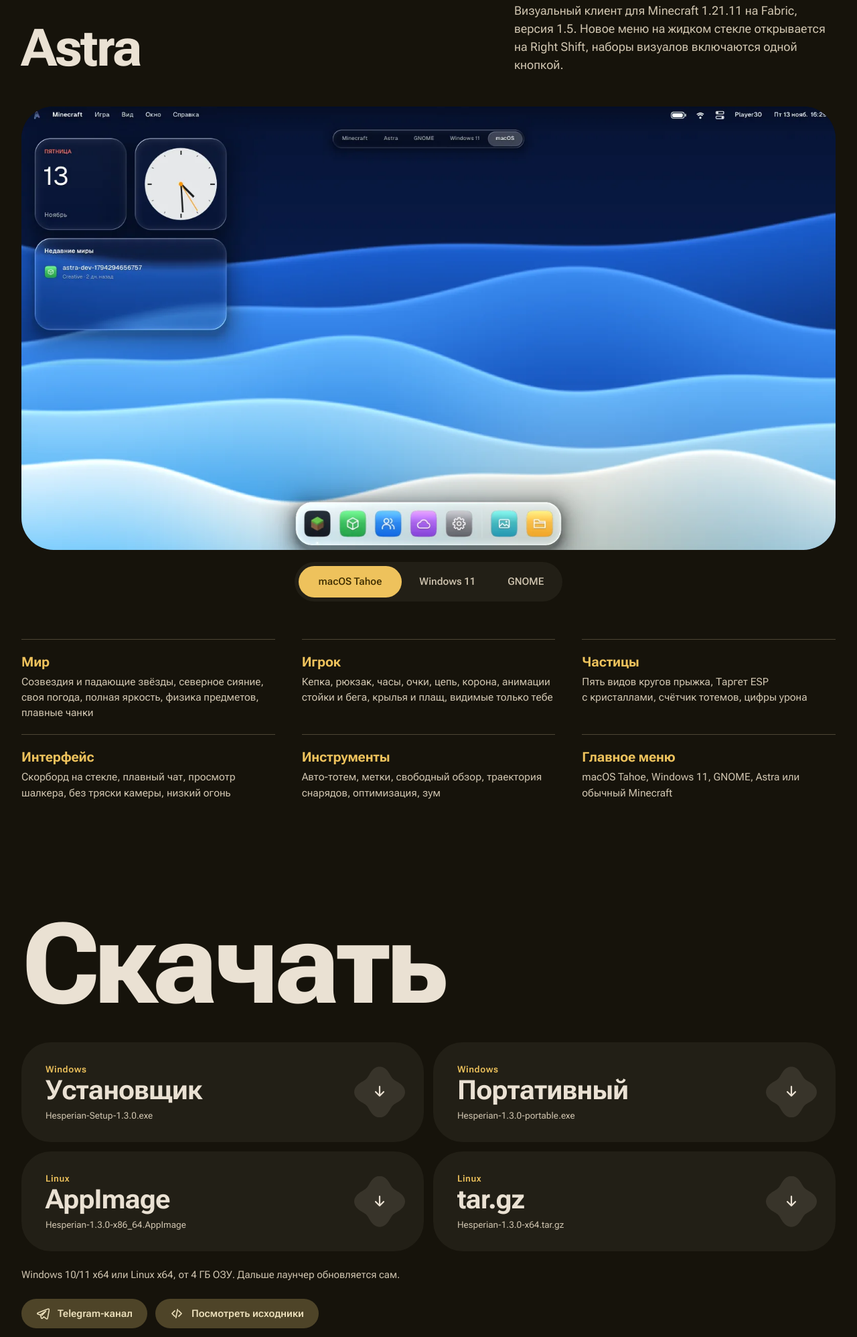
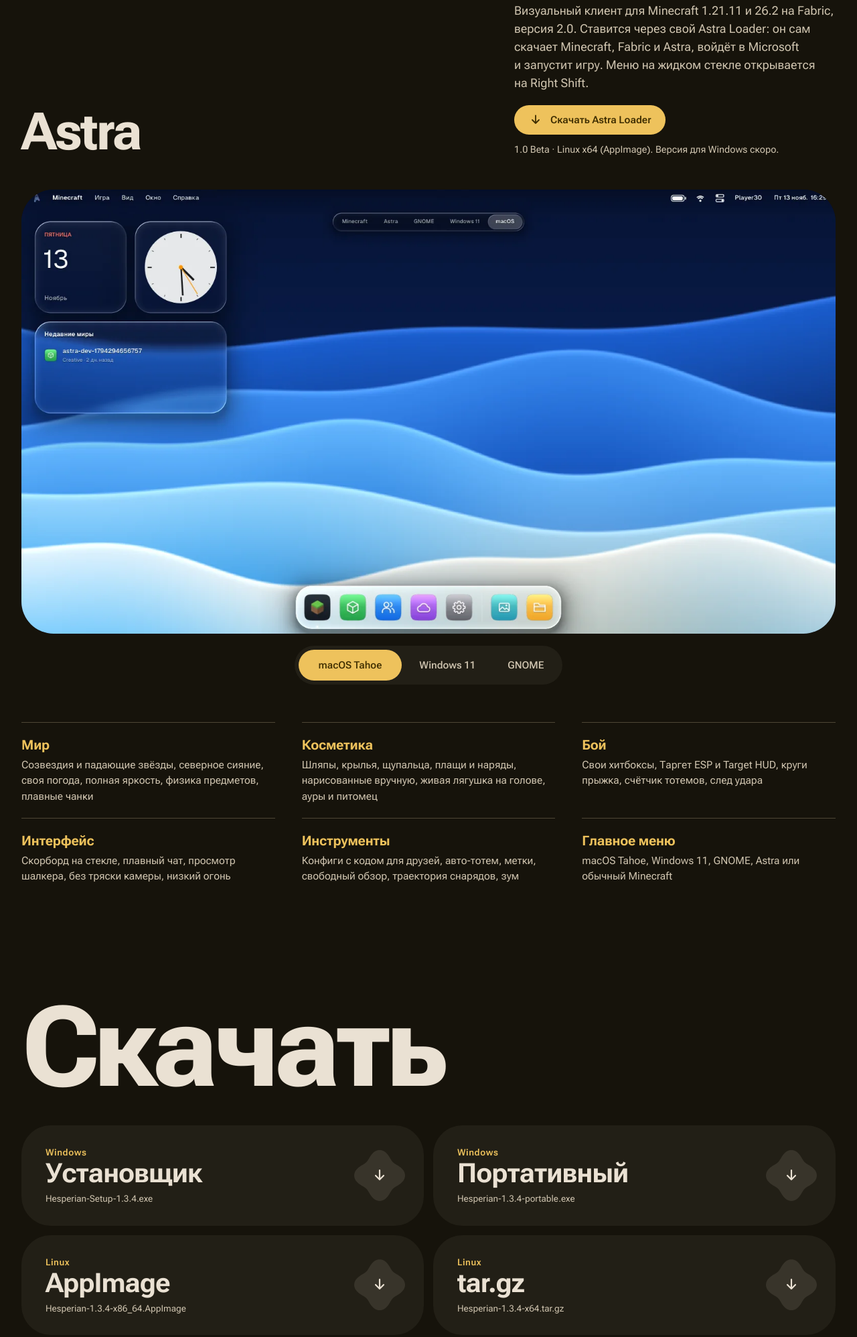
Before and after one commit to Defender1337afk/Defender1337afk.github.io, a plain HTML site: page index.html in a window 1280 px wide. Shown: the part 5185-7181 px from the top of the page at 67% size. Drawn offline with Linux system fonts and the light colour scheme.

Commit message:
Hesperian 1.3.4 и Astra Loader 1.0 Beta

```diff
--- a/index.html
+++ b/index.html
@@ -4,7 +4,7 @@
 <meta charset="utf-8">
 <meta name="viewport" content="width=device-width, initial-scale=1">
 <title>Hesperian — лаунчер Minecraft для Windows и Linux</title>
-<meta name="description" content="Hesperian 1.3 Aetherbloom — лаунчер Minecraft с интерфейсом как в IDE: сборки, моды с Modrinth и CurseForge, статистика FPS, скины и визуальный клиент Astra.">
+<meta name="description" content="Hesperian 1.3 Aetherbloom — лаунчер Minecraft с интерфейсом как в IDE: сборки, моды с Modrinth и CurseForge, статистика FPS и скины. Astra Visuals 2.0 со своим Astra Loader.">
 <meta name="theme-color" content="#16130b">
 <meta name="color-scheme" content="dark">
 <link rel="canonical" href="https://defender1337afk.github.io/">
@@ -184,7 +184,13 @@
 <section class="astra" id="astra">
   <div class="astra__head" data-reveal>
     <h2>Astra</h2>
-    <p>Визуальный клиент для Minecraft 1.21.11 на&nbsp;Fabric, версия 1.5. Новое меню на&nbsp;жидком стекле открывается на&nbsp;Right Shift, наборы визуалов включаются одной кнопкой.</p>
+    <div class="astra__side">
+    <p>Визуальный клиент для Minecraft 1.21.11 и&nbsp;26.2 на&nbsp;Fabric, версия 2.0. Ставится через свой Astra Loader: он&nbsp;сам скачает Minecraft, Fabric и&nbsp;Astra, войдёт в&nbsp;Microsoft и&nbsp;запустит игру. Меню на&nbsp;жидком стекле открывается на&nbsp;Right Shift.</p>
+    <div class="astra__get">
+      <a class="btn btn--filled btn--small" href="https://github.com/Defender1337afk/Defender1337afk.github.io/releases/download/astra-loader-1.0.0-beta/AstraLoader-1.0.0-beta-x86_64.AppImage" data-file="AstraLoader-1.0.0-beta-x86_64.AppImage"><svg viewBox="0 0 24 24" width="20" height="20" aria-hidden="true"><path d="M12 4v14m-6-6 6 6 6-6" fill="none" stroke="currentColor" stroke-width="2.2" stroke-linecap="round" stroke-linejoin="round"/></svg>Скачать Astra Loader</a>
+      <span class="astra__note">1.0 Beta · Linux x64 (AppImage). Версия для Windows скоро.</span>
+    </div>
+    </div>
   </div>
   <div class="astra__stage" data-astra data-reveal>
     <div class="surface surface--astra">
@@ -209,10 +215,10 @@
   </div>
   <dl class="facts" data-reveal>
     <div><dt>Мир</dt><dd>Созвездия и&nbsp;падающие звёзды, северное сияние, своя погода, полная яркость, физика предметов, плавные чанки</dd></div>
-    <div><dt>Игрок</dt><dd>Кепка, рюкзак, часы, очки, цепь, корона, анимации стойки и&nbsp;бега, крылья и&nbsp;плащ, видимые только тебе</dd></div>
-    <div><dt>Частицы</dt><dd>Пять видов кругов прыжка, Таргет ESP с&nbsp;кристаллами, счётчик тотемов, цифры урона</dd></div>
+    <div><dt>Косметика</dt><dd>Шляпы, крылья, щупальца, плащи и&nbsp;наряды, нарисованные вручную, живая лягушка на&nbsp;голове, ауры и&nbsp;питомец</dd></div>
+    <div><dt>Бой</dt><dd>Свои хитбоксы, Таргет ESP и&nbsp;Target HUD, круги прыжка, счётчик тотемов, след удара</dd></div>
     <div><dt>Интерфейс</dt><dd>Скорборд на&nbsp;стекле, плавный чат, просмотр шалкера, без тряски камеры, низкий огонь</dd></div>
-    <div><dt>Инструменты</dt><dd>Авто-тотем, метки, свободный обзор, траектория снарядов, оптимизация, зум</dd></div>
+    <div><dt>Инструменты</dt><dd>Конфиги с&nbsp;кодом для друзей, авто-тотем, метки, свободный обзор, траектория снарядов, зум</dd></div>
     <div><dt>Главное меню</dt><dd>macOS Tahoe, Windows&nbsp;11, GNOME, Astra или обычный Minecraft</dd></div>
   </dl>
 </section>
@@ -221,34 +227,34 @@
   <h2 data-reveal>Скачать</h2>
   <ul class="files" data-reveal>
     <li>
-      <a href="https://github.com/Defender1337afk/Defender1337afk.github.io/releases/download/v1.3.0/Hesperian-Setup-1.3.0.exe" data-file="Hesperian-Setup-1.3.0.exe">
+      <a href="https://github.com/Defender1337afk/Defender1337afk.github.io/releases/download/v1.3.4/Hesperian-Setup-1.3.4.exe" data-file="Hesperian-Setup-1.3.4.exe">
         <span class="files__os">Windows</span>
         <span class="files__name">Установщик</span>
-        <span class="files__file">Hesperian-Setup-1.3.0.exe</span>
+        <span class="files__file">Hesperian-Setup-1.3.4.exe</span>
         <span class="files__go" aria-hidden="true"><svg viewBox="0 0 24 24" width="24" height="24"><path d="M12 4v14m-6-6 6 6 6-6" fill="none" stroke="currentColor" stroke-width="2.2" stroke-linecap="round" stroke-linejoin="round"/></svg></span>
       </a>
     </li>
     <li>
-      <a href="https://github.com/Defender1337afk/Defender1337afk.github.io/releases/download/v1.3.0/Hesperian-1.3.0-portable.exe" data-file="Hesperian-1.3.0-portable.exe">
+      <a href="https://github.com/Defender1337afk/Defender1337afk.github.io/releases/download/v1.3.4/Hesperian-1.3.4-portable.exe" data-file="Hesperian-1.3.4-portable.exe">
         <span class="files__os">Windows</span>
         <span class="files__name">Портативный</span>
-        <span class="files__file">Hesperian-1.3.0-portable.exe</span>
+        <span class="files__file">Hesperian-1.3.4-portable.exe</span>
         <span class="files__go" aria-hidden="true"><svg viewBox="0 0 24 24" width="24" height="24"><path d="M12 4v14m-6-6 6 6 6-6" fill="none" stroke="currentColor" stroke-width="2.2" stroke-linecap="round" stroke-linejoin="round"/></svg></span>
       </a>
     </li>
     <li>
-      <a href="https://github.com/Defender1337afk/Defender1337afk.github.io/releases/download/v1.3.0/Hesperian-1.3.0-x86_64.AppImage" data-file="Hesperian-1.3.0-x86_64.AppImage">
+      <a href="https://github.com/Defender1337afk/Defender1337afk.github.io/releases/download/v1.3.4/Hesperian-1.3.4-x86_64.AppImage" data-file="Hesperian-1.3.4-x86_64.AppImage">
         <span class="files__os">Linux</span>
         <span class="files__name">AppImage</span>
-        <span class="files__file">Hesperian-1.3.0-x86_64.AppImage</span>
+        <span class="files__file">Hesperian-1.3.4-x86_64.AppImage</span>
         <span class="files__go" aria-hidden="true"><svg viewBox="0 0 24 24" width="24" height="24"><path d="M12 4v14m-6-6 6 6 6-6" fill="none" stroke="currentColor" stroke-width="2.2" stroke-linecap="round" stroke-linejoin="round"/></svg></span>
       </a>
     </li>
     <li>
-      <a href="https://github.com/Defender1337afk/Defender1337afk.github.io/releases/download/v1.3.0/Hesperian-1.3.0-x64.tar.gz" data-file="Hesperian-1.3.0-x64.tar.gz">
+      <a href="https://github.com/Defender1337afk/Defender1337afk.github.io/releases/download/v1.3.4/Hesperian-1.3.4-x64.tar.gz" data-file="Hesperian-1.3.4-x64.tar.gz">
         <span class="files__os">Linux</span>
         <span class="files__name">tar.gz</span>
-        <span class="files__file">Hesperian-1.3.0-x64.tar.gz</span>
+        <span class="files__file">Hesperian-1.3.4-x64.tar.gz</span>
         <span class="files__go" aria-hidden="true"><svg viewBox="0 0 24 24" width="24" height="24"><path d="M12 4v14m-6-6 6 6 6-6" fill="none" stroke="currentColor" stroke-width="2.2" stroke-linecap="round" stroke-linejoin="round"/></svg></span>
       </a>
     </li>
--- a/style.css
+++ b/style.css
@@ -1487,3 +1487,16 @@ h2 {
 .support svg {
   flex: none;
 }
+
+.astra__get {
+  display: flex;
+  flex-wrap: wrap;
+  align-items: center;
+  gap: 12px 16px;
+  margin-top: 20px;
+}
+
+.astra__note {
+  color: var(--on-surface-variant, rgba(255, 255, 255, .6));
+  font-size: .9rem;
+}
```
Also changed, not shown: update.json (+14 -14 lines).
